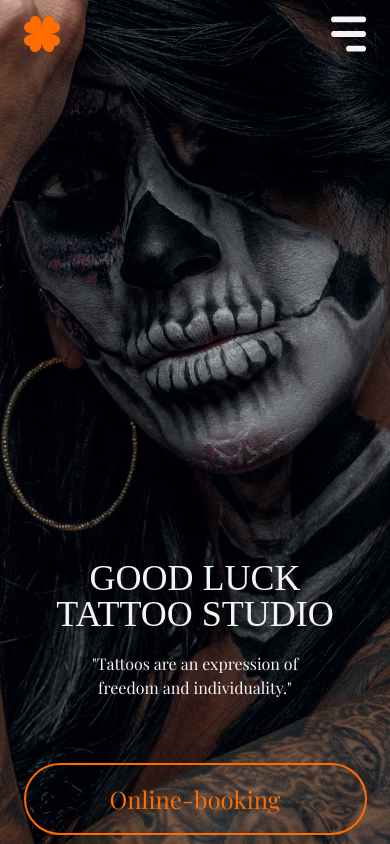
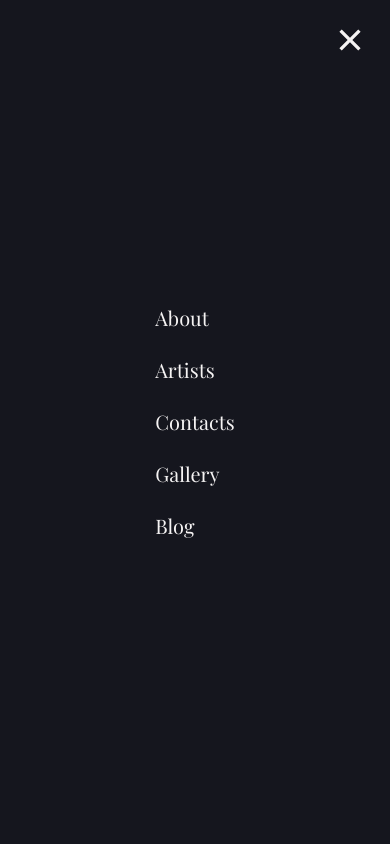
Before and after one commit to ViktorSvertoka/tattoo-studio, a Next.js app: page / in a window 390 px wide. Both pictures are taken after a click on the button 348 px from the left and 34 px from the top of the page. Shown: the top 844 px of the page. Built offline with nearby package versions, Linux system fonts and the light colour scheme; a web font is replaced by a local one.

Commit message:
feat(tsx): add mobile menu

```diff
--- a/src/components/sections/Hero.tsx
+++ b/src/components/sections/Hero.tsx
@@ -4,9 +4,16 @@ import Navbar from '../ui/Navbar';
 import Logo from '../../../public/icons/logo.svg';
 import Menu from '../../../public/icons/mobile-menu.svg';
 import Modal from '../ui/Modal';
+import MobileMenu from '../ui/MobileMenu';
 
 const Hero = () => {
   const [isOpen, setIsOpen] = useState(false);
+  const [isMenuOpen, setIsMenuOpen] = useState(false);
+
+  const toggleMenu = () => {
+    setIsMenuOpen(prev => !prev);
+  };
+
   return (
     <section className="bg-bgAlpha w-full h-full flex flex-col bg-heroMobile sm:bg-heroTablet lg:bg-heroDesktop bg-cover bg-center">
       <div className="container">
@@ -15,10 +22,12 @@ const Hero = () => {
             <Logo width={36} height={36} />
           </a>
           <Navbar />
-          <button className="md:hidden" type="button">
+          <button className="md:hidden" type="button" onClick={toggleMenu}>
             <Menu width={36} height={36} />
           </button>
         </div>
+
+        {isMenuOpen && <MobileMenu setIsMenuOpen={setIsMenuOpen} />}
 
         <h1 className="text-white font-rye xs:text-[36px] xs:mt-[508px] xs:w-[320px] xs:leading-[36px] xs:text-center sm:text-left lg:text-left sm:text-[64px] sm:mt-[670px] sm:w-[566px] sm:leading-[72px] lg:text-[80px] lg:mt-[155px] lg:w-[707px] lg:leading-[80px] font-normal xs:mx-auto sm:mx-0 lg:mx-0">
           GOOD LUCK TATTOO STUDIO
--- /dev/null
+++ b/src/components/ui/MobileMenu.tsx
@@ -0,0 +1,39 @@
+import React from 'react';
+import { RiCloseLine } from 'react-icons/ri';
+
+interface MobileMenuProps {
+  setIsMenuOpen: (value: boolean) => void;
+}
+
+const MobileMenu: React.FC<MobileMenuProps> = ({ setIsMenuOpen }) => {
+  return (
+    <div className="absolute top-0 left-0 w-full h-screen bg-black z-50 flex flex-col items-center justify-center text-white">
+      <button
+        onClick={() => setIsMenuOpen(false)}
+        className="absolute top-5 right-5 text-3xl"
+        aria-label="Close menu"
+      >
+        <RiCloseLine className="text-white hover:text-darkOrange w-[40px] h-[40px]" />
+      </button>
+      <nav className="flex flex-col gap-6 text-xl">
+        <a href="#about" onClick={() => setIsMenuOpen(false)}>
+          About
+        </a>
+        <a href="#artists" onClick={() => setIsMenuOpen(false)}>
+          Artists
+        </a>
+        <a href="#contacts" onClick={() => setIsMenuOpen(false)}>
+          Contacts
+        </a>
+        <a href="#gallery" onClick={() => setIsMenuOpen(false)}>
+          Gallery
+        </a>
+        <a href="#blog" onClick={() => setIsMenuOpen(false)}>
+          Blog
+        </a>
+      </nav>
+    </div>
+  );
+};
+
+export default MobileMenu;
```
